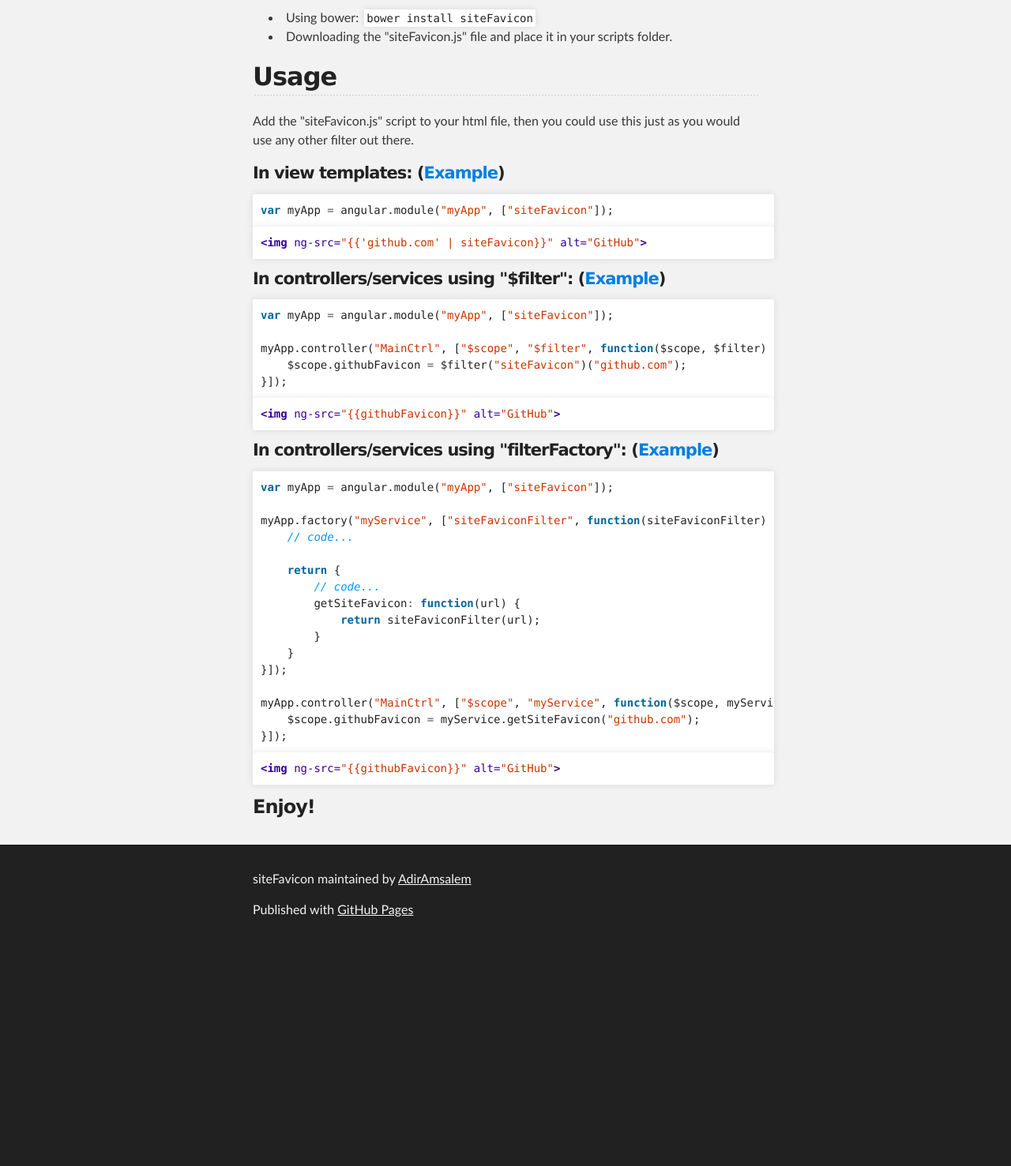
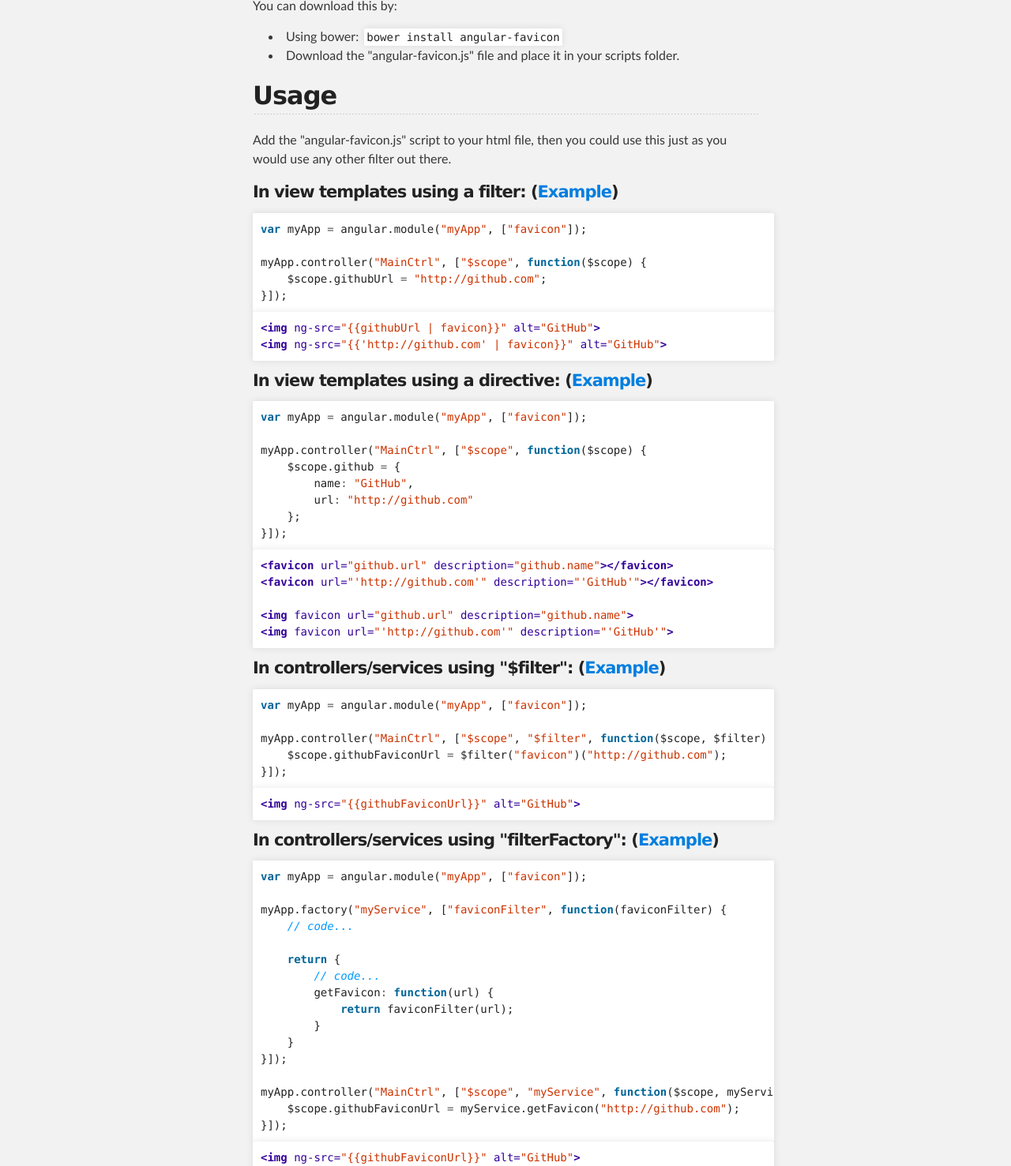
Before and after one commit to AdirAmsalem/angular-favicon, a plain HTML site: page index.html in a window 1280 px wide. Shown: the part 496-1973 px from the top of the page at 79% size. Before the commit the page ends 1695 px from the top, so only its background shows below. Drawn offline with Linux system fonts and the light colour scheme.

```diff
--- a/index.html
+++ b/index.html
@@ -4,11 +4,11 @@
   <head>
     <meta charset='utf-8' />
     <meta http-equiv="X-UA-Compatible" content="chrome=1" />
-    <meta name="description" content="siteFavicon : siteFavicon is a simple AngularJS filter that let you easily get the favicon of any website." />
+    <meta name="description" content="angular-favicon : angular-favicon is an AngularJS module that let you easily get and display the favicon of any website." />
 
     <link rel="stylesheet" type="text/css" media="screen" href="stylesheets/stylesheet.css">
 
-    <title>siteFavicon</title>
+    <title>angular-favicon</title>
   </head>
 
   <body>
@@ -16,14 +16,14 @@
     <!-- HEADER -->
     <div id="header_wrap" class="outer">
         <header class="inner">
-          <a id="forkme_banner" href="https://github.com/AdirAmsalem/siteFavicon">View on GitHub</a>
+          <a id="forkme_banner" href="https://github.com/AdirAmsalem/angular-favicon">View on GitHub</a>
 
-          <h1 id="project_title">siteFavicon</h1>
-          <h2 id="project_tagline">siteFavicon is a simple AngularJS filter that let you easily get the favicon of any website.</h2>
+          <h1 id="project_title">angular-favicon</h1>
+          <h2 id="project_tagline">angular-favicon is an AngularJS module that let you easily get and display the favicon of any website.</h2>
 
             <section id="downloads">
-              <a class="zip_download_link" href="https://github.com/AdirAmsalem/siteFavicon/zipball/master">Download this project as a .zip file</a>
-              <a class="tar_download_link" href="https://github.com/AdirAmsalem/siteFavicon/tarball/master">Download this project as a tar.gz file</a>
+              <a class="zip_download_link" href="https://github.com/AdirAmsalem/angular-favicon/zipball/master">Download this project as a .zip file</a>
+              <a class="tar_download_link" href="https://github.com/AdirAmsalem/angular-favicon/tarball/master">Download this project as a tar.gz file</a>
             </section>
         </header>
     </div>
@@ -32,9 +32,9 @@
     <div id="main_content_wrap" class="outer">
       <section id="main_content" class="inner">
         <h1>
-<a name="sitefavicon" class="anchor" href="#sitefavicon"><span class="octicon octicon-link"></span></a>siteFavicon</h1>
+<a name="angular-favicon" class="anchor" href="#angular-favicon"><span class="octicon octicon-link"></span></a>angular-favicon</h1>
 
-<p>siteFavicon is a simple AngularJS filter that let you easily get the favicon of any website.</p>
+<p><a href="https://github.com/AdirAmsalem/angular-favicon">angular-favicon</a> angular-favicon is an AngularJS module that let you easily get and display the favicon of any website.</p>
 
 <h2>
 <a name="download" class="anchor" href="#download"><span class="octicon octicon-link"></span></a>Download</h2>
@@ -42,58 +42,83 @@
 <p>You can download this by:</p>
 
 <ul>
-<li>Using bower: <code>bower install siteFavicon</code>
+<li>Using bower: <code>bower install angular-favicon</code>
 </li>
-<li>Downloading the "siteFavicon.js" file and place it in your scripts folder.</li>
+<li>Download the "angular-favicon.js" file and place it in your scripts folder.</li>
 </ul><h2>
 <a name="usage" class="anchor" href="#usage"><span class="octicon octicon-link"></span></a>Usage</h2>
 
-<p>Add the "siteFavicon.js" script to your html file, then you could use this just as you would use any other filter out there.</p>
+<p>Add the "angular-favicon.js" script to your html file, then you could use this just as you would use any other filter out there.</p>
 
 <h4>
-<a name="in-view-templates-example" class="anchor" href="#in-view-templates-example"><span class="octicon octicon-link"></span></a>In view templates: (<a href="http://AdirAmsalem.github.io/siteFavicon/examples/view-template.html">Example</a>)</h4>
+<a name="in-view-templates-using-a-filter-example" class="anchor" href="#in-view-templates-using-a-filter-example"><span class="octicon octicon-link"></span></a>In view templates using a filter: (<a href="http://AdirAmsalem.github.io/angular-favicon/examples/view-template-filter.html">Example</a>)</h4>
 
-<div class="highlight highlight-js"><pre><span class="kd">var</span> <span class="nx">myApp</span> <span class="o">=</span> <span class="nx">angular</span><span class="p">.</span><span class="nx">module</span><span class="p">(</span><span class="s2">"myApp"</span><span class="p">,</span> <span class="p">[</span><span class="s2">"siteFavicon"</span><span class="p">]);</span>
+<div class="highlight highlight-js"><pre><span class="kd">var</span> <span class="nx">myApp</span> <span class="o">=</span> <span class="nx">angular</span><span class="p">.</span><span class="nx">module</span><span class="p">(</span><span class="s2">"myApp"</span><span class="p">,</span> <span class="p">[</span><span class="s2">"favicon"</span><span class="p">]);</span>
+
+<span class="nx">myApp</span><span class="p">.</span><span class="nx">controller</span><span class="p">(</span><span class="s2">"MainCtrl"</span><span class="p">,</span> <span class="p">[</span><span class="s2">"$scope"</span><span class="p">,</span> <span class="kd">function</span><span class="p">(</span><span class="nx">$scope</span><span class="p">)</span> <span class="p">{</span>
+    <span class="nx">$scope</span><span class="p">.</span><span class="nx">githubUrl</span> <span class="o">=</span> <span class="s2">"http://github.com"</span><span class="p">;</span>
+<span class="p">}]);</span>
 </pre></div>
 
-<div class="highlight highlight-html"><pre><span class="nt">&lt;img</span> <span class="na">ng-src=</span><span class="s">"{{'github.com' | siteFavicon}}"</span> <span class="na">alt=</span><span class="s">"GitHub"</span><span class="nt">&gt;</span>
+<div class="highlight highlight-html"><pre><span class="nt">&lt;img</span> <span class="na">ng-src=</span><span class="s">"{{githubUrl | favicon}}"</span> <span class="na">alt=</span><span class="s">"GitHub"</span><span class="nt">&gt;</span>
+<span class="nt">&lt;img</span> <span class="na">ng-src=</span><span class="s">"{{'http://github.com' | favicon}}"</span> <span class="na">alt=</span><span class="s">"GitHub"</span><span class="nt">&gt;</span>
 </pre></div>
 
 <h4>
-<a name="in-controllersservices-using-filter-example" class="anchor" href="#in-controllersservices-using-filter-example"><span class="octicon octicon-link"></span></a>In controllers/services using "$filter": (<a href="http://AdirAmsalem.github.io/siteFavicon/examples/filter.html">Example</a>)</h4>
+<a name="in-view-templates-using-a-directive-example" class="anchor" href="#in-view-templates-using-a-directive-example"><span class="octicon octicon-link"></span></a>In view templates using a directive: (<a href="http://AdirAmsalem.github.io/angular-favicon/examples/view-template-directive.html">Example</a>)</h4>
 
-<div class="highlight highlight-js"><pre><span class="kd">var</span> <span class="nx">myApp</span> <span class="o">=</span> <span class="nx">angular</span><span class="p">.</span><span class="nx">module</span><span class="p">(</span><span class="s2">"myApp"</span><span class="p">,</span> <span class="p">[</span><span class="s2">"siteFavicon"</span><span class="p">]);</span>
+<div class="highlight highlight-js"><pre><span class="kd">var</span> <span class="nx">myApp</span> <span class="o">=</span> <span class="nx">angular</span><span class="p">.</span><span class="nx">module</span><span class="p">(</span><span class="s2">"myApp"</span><span class="p">,</span> <span class="p">[</span><span class="s2">"favicon"</span><span class="p">]);</span>
 
-<span class="nx">myApp</span><span class="p">.</span><span class="nx">controller</span><span class="p">(</span><span class="s2">"MainCtrl"</span><span class="p">,</span> <span class="p">[</span><span class="s2">"$scope"</span><span class="p">,</span> <span class="s2">"$filter"</span><span class="p">,</span> <span class="kd">function</span><span class="p">(</span><span class="nx">$scope</span><span class="p">,</span> <span class="nx">$filter</span><span class="p">)</span> <span class="p">{</span>
-    <span class="nx">$scope</span><span class="p">.</span><span class="nx">githubFavicon</span> <span class="o">=</span> <span class="nx">$filter</span><span class="p">(</span><span class="s2">"siteFavicon"</span><span class="p">)(</span><span class="s2">"github.com"</span><span class="p">);</span>
+<span class="nx">myApp</span><span class="p">.</span><span class="nx">controller</span><span class="p">(</span><span class="s2">"MainCtrl"</span><span class="p">,</span> <span class="p">[</span><span class="s2">"$scope"</span><span class="p">,</span> <span class="kd">function</span><span class="p">(</span><span class="nx">$scope</span><span class="p">)</span> <span class="p">{</span>
+    <span class="nx">$scope</span><span class="p">.</span><span class="nx">github</span> <span class="o">=</span> <span class="p">{</span>
+        <span class="nx">name</span><span class="o">:</span> <span class="s2">"GitHub"</span><span class="p">,</span>
+        <span class="nx">url</span><span class="o">:</span> <span class="s2">"http://github.com"</span>
+    <span class="p">};</span>
 <span class="p">}]);</span>
 </pre></div>
 
-<div class="highlight highlight-html"><pre><span class="nt">&lt;img</span> <span class="na">ng-src=</span><span class="s">"{{githubFavicon}}"</span> <span class="na">alt=</span><span class="s">"GitHub"</span><span class="nt">&gt;</span>
+<div class="highlight highlight-html"><pre><span class="nt">&lt;favicon</span> <span class="na">url=</span><span class="s">"github.url"</span> <span class="na">description=</span><span class="s">"github.name"</span><span class="nt">&gt;&lt;/favicon&gt;</span>
+<span class="nt">&lt;favicon</span> <span class="na">url=</span><span class="s">"'http://github.com'"</span> <span class="na">description=</span><span class="s">"'GitHub'"</span><span class="nt">&gt;&lt;/favicon&gt;</span>
+
+<span class="nt">&lt;img</span> <span class="na">favicon</span> <span class="na">url=</span><span class="s">"github.url"</span> <span class="na">description=</span><span class="s">"github.name"</span><span class="nt">&gt;</span>
+<span class="nt">&lt;img</span> <span class="na">favicon</span> <span class="na">url=</span><span class="s">"'http://github.com'"</span> <span class="na">description=</span><span class="s">"'GitHub'"</span><span class="nt">&gt;</span>
 </pre></div>
 
 <h4>
-<a name="in-controllersservices-using-filterfactory-example" class="anchor" href="#in-controllersservices-using-filterfactory-example"><span class="octicon octicon-link"></span></a>In controllers/services using "filterFactory": (<a href="http://AdirAmsalem.github.io/siteFavicon/examples/filter-factory.html">Example</a>)</h4>
+<a name="in-controllersservices-using-filter-example" class="anchor" href="#in-controllersservices-using-filter-example"><span class="octicon octicon-link"></span></a>In controllers/services using "$filter": (<a href="http://AdirAmsalem.github.io/angular-favicon/examples/filter.html">Example</a>)</h4>
 
-<div class="highlight highlight-js"><pre><span class="kd">var</span> <span class="nx">myApp</span> <span class="o">=</span> <span class="nx">angular</span><span class="p">.</span><span class="nx">module</span><span class="p">(</span><span class="s2">"myApp"</span><span class="p">,</span> <span class="p">[</span><span class="s2">"siteFavicon"</span><span class="p">]);</span>
+<div class="highlight highlight-js"><pre><span class="kd">var</span> <span class="nx">myApp</span> <span class="o">=</span> <span class="nx">angular</span><span class="p">.</span><span class="nx">module</span><span class="p">(</span><span class="s2">"myApp"</span><span class="p">,</span> <span class="p">[</span><span class="s2">"favicon"</span><span class="p">]);</span>
 
-<span class="nx">myApp</span><span class="p">.</span><span class="nx">factory</span><span class="p">(</span><span class="s2">"myService"</span><span class="p">,</span> <span class="p">[</span><span class="s2">"siteFaviconFilter"</span><span class="p">,</span> <span class="kd">function</span><span class="p">(</span><span class="nx">siteFaviconFilter</span><span class="p">)</span> <span class="p">{</span>
+<span class="nx">myApp</span><span class="p">.</span><span class="nx">controller</span><span class="p">(</span><span class="s2">"MainCtrl"</span><span class="p">,</span> <span class="p">[</span><span class="s2">"$scope"</span><span class="p">,</span> <span class="s2">"$filter"</span><span class="p">,</span> <span class="kd">function</span><span class="p">(</span><span class="nx">$scope</span><span class="p">,</span> <span class="nx">$filter</span><span class="p">)</span> <span class="p">{</span>
+    <span class="nx">$scope</span><span class="p">.</span><span class="nx">githubFaviconUrl</span> <span class="o">=</span> <span class="nx">$filter</span><span class="p">(</span><span class="s2">"favicon"</span><span class="p">)(</span><span class="s2">"http://github.com"</span><span class="p">);</span>
+<span class="p">}]);</span>
+</pre></div>
+
+<div class="highlight highlight-html"><pre><span class="nt">&lt;img</span> <span class="na">ng-src=</span><span class="s">"{{githubFaviconUrl}}"</span> <span class="na">alt=</span><span class="s">"GitHub"</span><span class="nt">&gt;</span>
+</pre></div>
+
+<h4>
+<a name="in-controllersservices-using-filterfactory-example" class="anchor" href="#in-controllersservices-using-filterfactory-example"><span class="octicon octicon-link"></span></a>In controllers/services using "filterFactory": (<a href="http://AdirAmsalem.github.io/angular-favicon/examples/filter-factory.html">Example</a>)</h4>
+
+<div class="highlight highlight-js"><pre><span class="kd">var</span> <span class="nx">myApp</span> <span class="o">=</span> <span class="nx">angular</span><span class="p">.</span><span class="nx">module</span><span class="p">(</span><span class="s2">"myApp"</span><span class="p">,</span> <span class="p">[</span><span class="s2">"favicon"</span><span class="p">]);</span>
+
+<span class="nx">myApp</span><span class="p">.</span><span class="nx">factory</span><span class="p">(</span><span class="s2">"myService"</span><span class="p">,</span> <span class="p">[</span><span class="s2">"faviconFilter"</span><span class="p">,</span> <span class="kd">function</span><span class="p">(</span><span class="nx">faviconFilter</span><span class="p">)</span> <span class="p">{</span>
     <span class="c1">// code...</span>
 
     <span class="k">return</span> <span class="p">{</span>
         <span class="c1">// code...</span>
-        <span class="nx">getSiteFavicon</span><span class="o">:</span> <span class="kd">function</span><span class="p">(</span><span class="nx">url</span><span class="p">)</span> <span class="p">{</span>
-            <span class="k">return</span> <span class="nx">siteFaviconFilter</span><span class="p">(</span><span class="nx">url</span><span class="p">);</span>
+        <span class="nx">getFavicon</span><span class="o">:</span> <span class="kd">function</span><span class="p">(</span><span class="nx">url</span><span class="p">)</span> <span class="p">{</span>
+            <span class="k">return</span> <span class="nx">faviconFilter</span><span class="p">(</span><span class="nx">url</span><span class="p">);</span>
         <span class="p">}</span>
     <span class="p">}</span>
 <span class="p">}]);</span>
 
 <span class="nx">myApp</span><span class="p">.</span><span class="nx">controller</span><span class="p">(</span><span class="s2">"MainCtrl"</span><span class="p">,</span> <span class="p">[</span><span class="s2">"$scope"</span><span class="p">,</span> <span class="s2">"myService"</span><span class="p">,</span> <span class="kd">function</span><span class="p">(</span><span class="nx">$scope</span><span class="p">,</span> <span class="nx">myService</span><span class="p">)</span> <span class="p">{</span>
-    <span class="nx">$scope</span><span class="p">.</span><span class="nx">githubFavicon</span> <span class="o">=</span> <span class="nx">myService</span><span class="p">.</span><span class="nx">getSiteFavicon</span><span class="p">(</span><span class="s2">"github.com"</span><span class="p">);</span>
+    <span class="nx">$scope</span><span class="p">.</span><span class="nx">githubFaviconUrl</span> <span class="o">=</span> <span class="nx">myService</span><span class="p">.</span><span class="nx">getFavicon</span><span class="p">(</span><span class="s2">"http://github.com"</span><span class="p">);</span>
 <span class="p">}]);</span>
 </pre></div>
 
-<div class="highlight highlight-html"><pre><span class="nt">&lt;img</span> <span class="na">ng-src=</span><span class="s">"{{githubFavicon}}"</span> <span class="na">alt=</span><span class="s">"GitHub"</span><span class="nt">&gt;</span>
+<div class="highlight highlight-html"><pre><span class="nt">&lt;img</span> <span class="na">ng-src=</span><span class="s">"{{githubFaviconUrl}}"</span> <span class="na">alt=</span><span class="s">"GitHub"</span><span class="nt">&gt;</span>
 </pre></div>
 
 <h3>
@@ -104,7 +129,7 @@
     <!-- FOOTER  -->
     <div id="footer_wrap" class="outer">
       <footer class="inner">
-        <p class="copyright">siteFavicon maintained by <a href="https://github.com/AdirAmsalem">AdirAmsalem</a></p>
+        <p class="copyright">angular-favicon maintained by <a href="https://github.com/AdirAmsalem">AdirAmsalem</a></p>
         <p>Published with <a href="http://pages.github.com">GitHub Pages</a></p>
       </footer>
     </div>
```
Also changed, not shown: params.json (+1 -1 lines).
